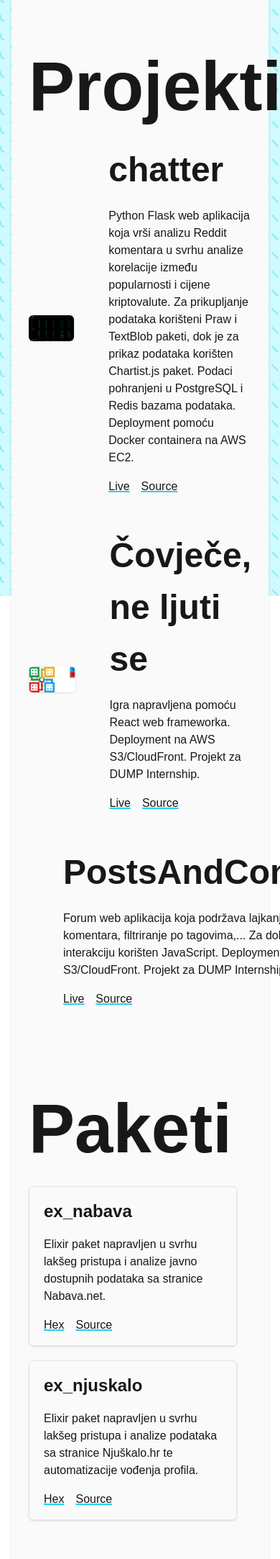
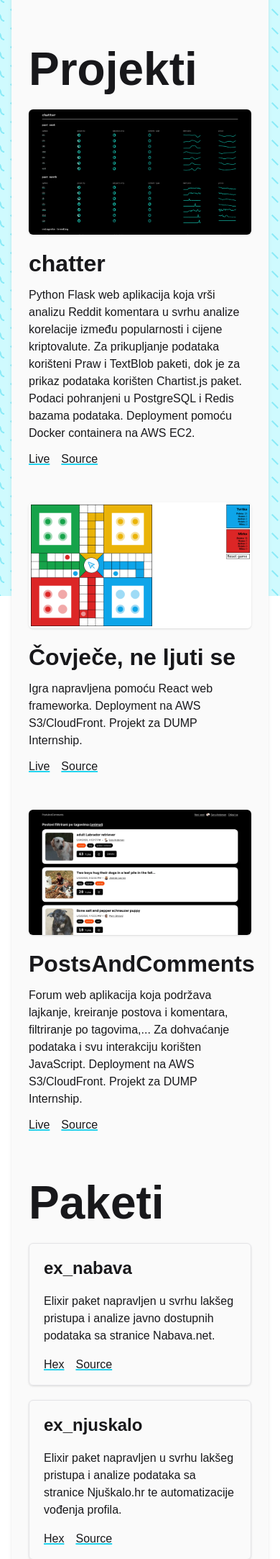
Before and after one commit to bdeak4/bdeak.net, a PHP site: page / in a window 390 px wide; the page is wider, and only the part inside the window is pictured. Shown: the part 100-2266 px from the top of that part at 72% size. Run offline with PHP 8.4, Linux system fonts and the light colour scheme; some web fonts are replaced.

Commit message:
add responsive css

```diff
--- a/style.css
+++ b/style.css
@@ -140,7 +140,6 @@ h2 {
 
 .project__image {
   width: 800px;
-  /* height: 450px; */
   aspect-ratio: 800 / 450;
   overflow: hidden;
   margin-bottom: 24px;
@@ -157,6 +156,9 @@ h2 {
 .project__text {
   max-width: 500px;
   margin-left: 48px;
+}
+
+.project:not(:last-child) .project__text {
   margin-bottom: 48px;
 }
 
@@ -249,3 +251,46 @@ footer {
   color: var(--color-zinc-600);
   text-align: center;
 }
+
+@media screen and (max-width: 1200px) {
+  h2 {
+    font-size: 64px;
+  }
+
+  .project {
+    flex-direction: column;
+  }
+
+  .project__image {
+    width: 100%;
+    margin-bottom: 16px;
+  }
+
+  .project__text {
+    max-width: none;
+    width: 100%;
+    margin-left: 0;
+  }
+
+  .project__text p {
+    margin-top: 8px;
+    margin-bottom: 12px;
+  }
+
+  .project__title {
+    font-size: 32px;
+  }
+
+  .packages {
+    flex-direction: column;
+  }
+
+  .package {
+    width: 100%;
+    margin-right: 0;
+  }
+
+  .package:last-child {
+    margin-bottom: 0;
+  }
+}
```
